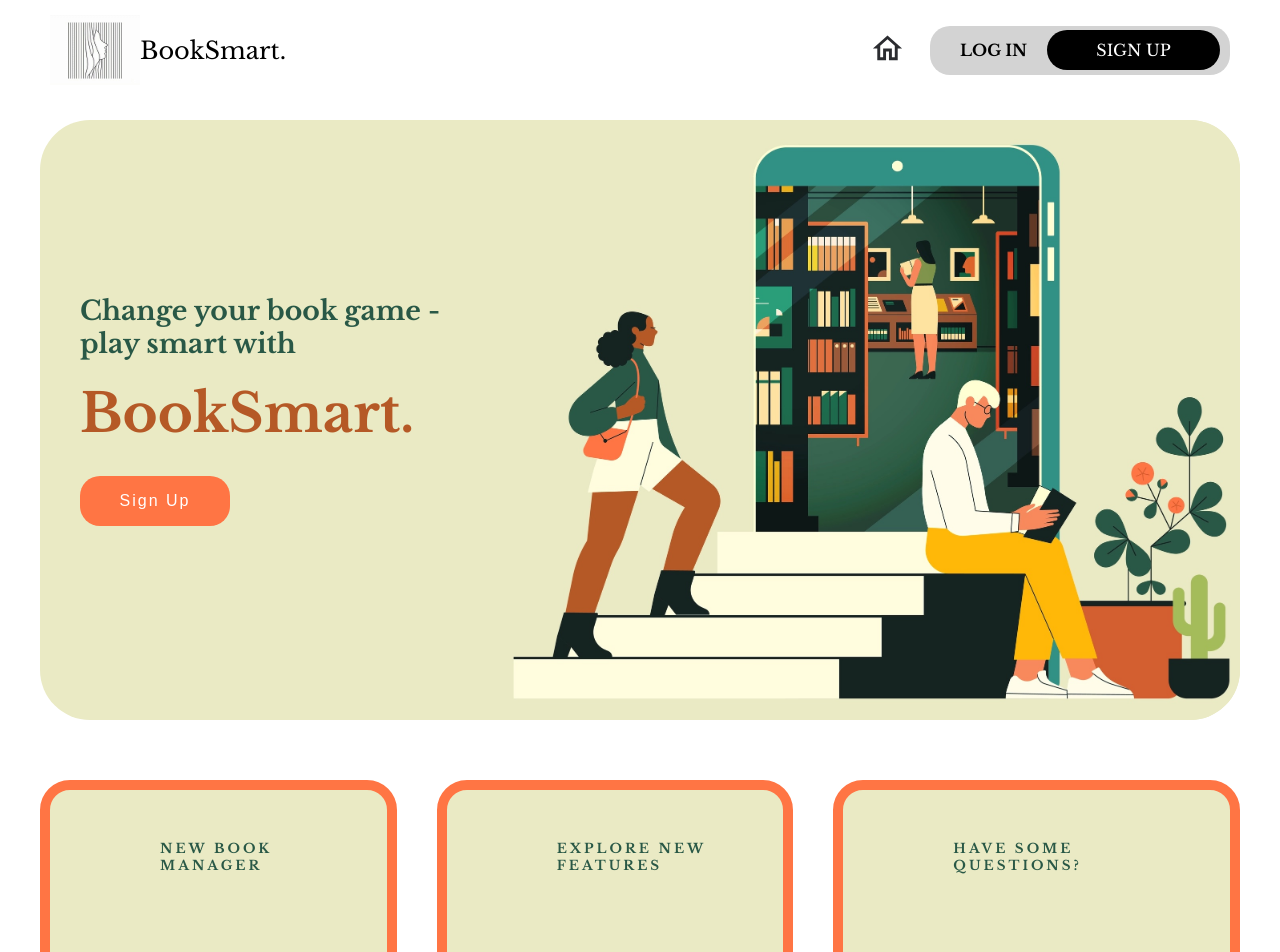
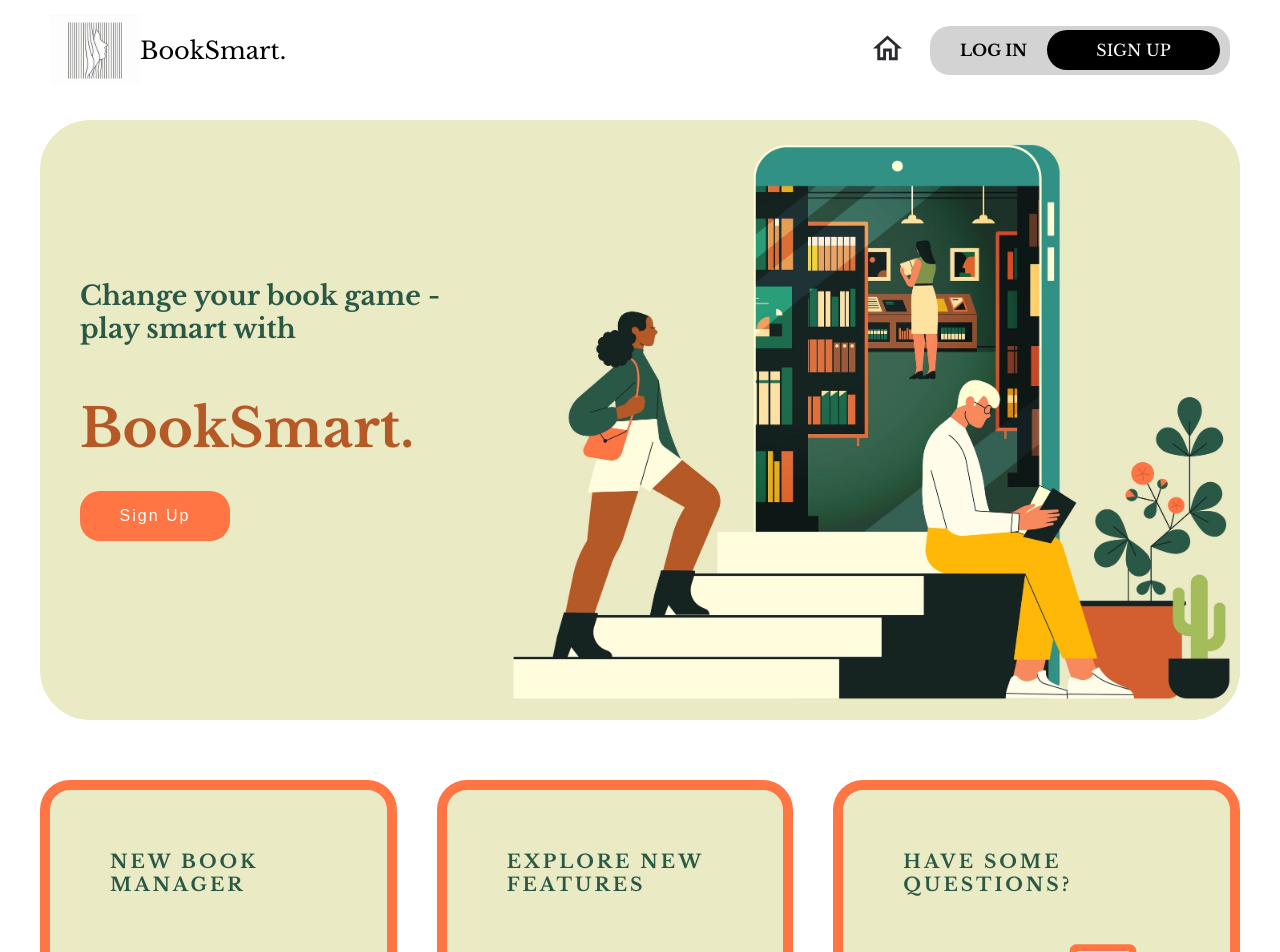
Before and after one commit to JoanaMas/fullstack-book-manager-project, a React (Vite) app in the folder client/fullstack-book-manager-project/: page / in a window 1280 px wide. Shown: the top 952 px of the page. Built offline with nearby package versions, Linux system fonts and the light colour scheme.

Commit message:
28: UI fixes made

```diff
--- a/client/fullstack-book-manager-project/src/components/header/header.scss
+++ b/client/fullstack-book-manager-project/src/components/header/header.scss
@@ -22,7 +22,7 @@
                 display: block;
                 color: $dark-ligther-brown;
                 font-size: 40pt;
-                padding-top: $p-2;
+                margin-top: $m-5;
 
             }
         }
--- a/client/fullstack-book-manager-project/src/components/homePageCard/homePageCard.scss
+++ b/client/fullstack-book-manager-project/src/components/homePageCard/homePageCard.scss
@@ -12,8 +12,8 @@
     border: 10px solid $orange;
 
 
-    h5 {
-        margin: $m-5 $m-5;
+    h3 {
+        margin: $m-6 0 $m-2 0;
         color: $dark-green;
         letter-spacing: 3px;
     }
@@ -22,15 +22,9 @@
         width: 80%;
         font-size: $font-7;
         color: $dark-ligther-brown;
-        padding-left: $p-2;
 
         * {
             font-size: 30pt;
         }
     }
-
-    p {
-        color: $white;
-    }
-
 }
--- a/client/fullstack-book-manager-project/src/pages/home/HomePage.jsx
+++ b/client/fullstack-book-manager-project/src/pages/home/HomePage.jsx
@@ -14,8 +14,6 @@ import routes from "../../routes/routes";
 // Components
 import ActionButton from "../../components/actionButton/ActionButton";
 import Header from "../../components/header/Header";
-// Icons
-import RadioButtonUncheckedOutlinedIcon from "@mui/icons-material/RadioButtonUncheckedOutlined";
 
 const HomePage = () => {
   const navigate = useNavigate();
@@ -31,12 +29,12 @@ const HomePage = () => {
 
         <div className="content">
           <HomePageCard>
-            <h5>NEW BOOK MANAGER</h5>
+            <h3>NEW BOOK MANAGER</h3>
             <h1 className="firstCardTitle">New way to manage your favorite reads.</h1>
           </HomePageCard>
 
           <HomePageCard>
-            <h5>EXPLORE NEW FEATURES</h5>
+            <h3>EXPLORE NEW FEATURES</h3>
 
             <h1>Manage books you are reading.</h1>
             <h1>Take favorite notes from your read.</h1>
@@ -44,7 +42,7 @@ const HomePage = () => {
           </HomePageCard>
 
           <HomePageCard>
-            <h5>HAVE SOME QUESTIONS?</h5>
+            <h3>HAVE SOME QUESTIONS?</h3>
             <div className="socialIcons">
               <h1 className="contactUsTitle">Contact Us!</h1>
               <div className="icon email">
--- a/client/fullstack-book-manager-project/src/pages/singleBook/SingleBookPage.jsx
+++ b/client/fullstack-book-manager-project/src/pages/singleBook/SingleBookPage.jsx
@@ -18,6 +18,7 @@ import KeyboardArrowRightOutlinedIcon from "@mui/icons-material/KeyboardArrowRig
 import EditNoteOutlinedIcon from "@mui/icons-material/EditNoteOutlined";
 import DeleteOutlineOutlinedIcon from "@mui/icons-material/DeleteOutlineOutlined";
 import ModeEditOutlineOutlinedIcon from "@mui/icons-material/ModeEditOutlineOutlined";
+import EditOffOutlinedIcon from '@mui/icons-material/EditOffOutlined';
 
 const SingleBookPage = () => {
   const { bookId } = useParams();
@@ -144,7 +145,8 @@ const updateBookNote = () => {
   .then((res) => res.json())
   .then((data) => {
     dispatch(setBookNotes(data.allBookNotes))
-    // console.log(data);
+    setOpenEditBookNote(!openEditBookNote)
+    setNoteValue("")
   });
 
 }
@@ -167,7 +169,7 @@ const updateBookNote = () => {
               </div>
 
               <span className="writeNoteIcon">
-                <EditNoteOutlinedIcon />
+                {/* {openEditBookNote ? <EditOffOutlinedIcon /> : <EditNoteOutlinedIcon />} */}
               </span>
             </div>
 
@@ -215,15 +217,22 @@ const updateBookNote = () => {
           <h1>Book notes</h1>
 
           {/* Notes */}
-          <div className="displayNotes">
+          <div className={ bookNotes.length !== 0 && "displayNotes"}>
 
             {bookNotes.map((note, i) =>
 
             <div key={i} className="note">
-              {note.bookNote}
+              <div className="text">
+              <p>{note.bookNote}</p>
+              </div>
               <div className="actionIcons">
                 <div>
-                  <ModeEditOutlineOutlinedIcon onClick={() => editBookNote(note.bookNote, note._id)} />
+                  {openEditBookNote
+
+                  ? <EditOffOutlinedIcon onClick={() => editBookNote(note.bookNote, note._id)} />
+                  : <ModeEditOutlineOutlinedIcon onClick={() => editBookNote(note.bookNote, note._id)} />
+
+                  }
                 </div>
                 <div onClick={() => deleteBookNote(note._id)}>
                   <DeleteOutlineOutlinedIcon />
@@ -238,7 +247,7 @@ const updateBookNote = () => {
             <textarea
               name="bookNote"
               id="bookNote"
-              cols="150"
+              cols="10"
               rows="10"
               placeholder="Enter book note..."
               ref={bookNoteRef}
--- a/client/fullstack-book-manager-project/src/pages/singleBook/singleBookPage.scss
+++ b/client/fullstack-book-manager-project/src/pages/singleBook/singleBookPage.scss
@@ -122,7 +122,7 @@
 
     .notes {
         width: 90%;
-        height: 1200px;
+        max-height: 1200px;
         background-color: white;
         border-radius: 20px;
         display: flex;
@@ -150,7 +150,18 @@
                 padding: $p-5;
                 font-size: $font-4;
                 justify-content: space-between;
+                gap: $g-3;
                 display: flex;
+
+                .text {
+                    width: 100%;
+                    height: 100%;
+                    display: flex;
+                    flex-wrap: wrap;
+                    * {
+                        width: 100%;
+                    }
+                }
 
                 .actionIcons {
                     width: 40%;
```
